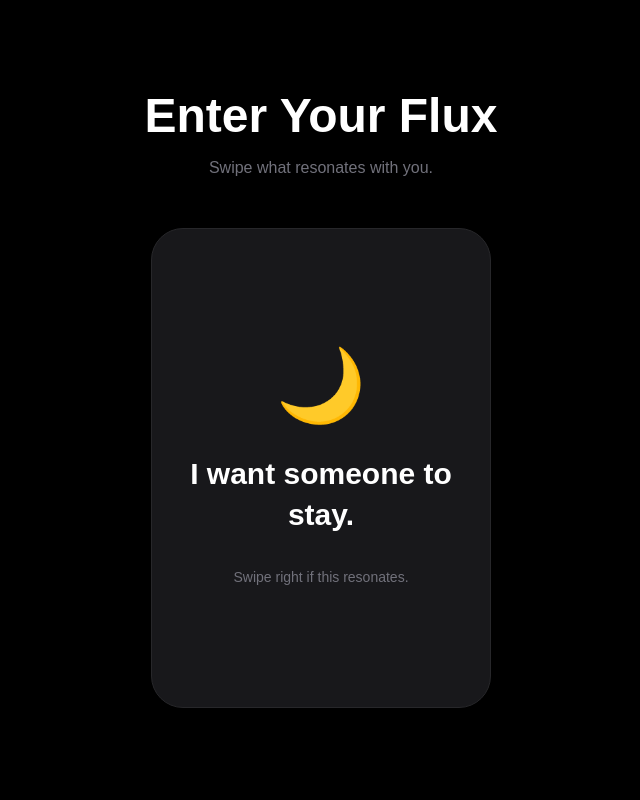
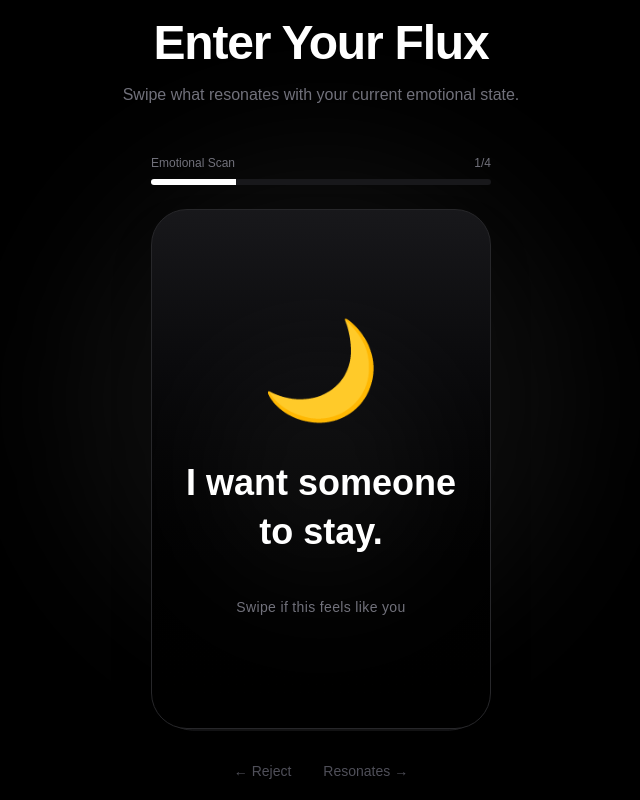
Before and after one commit to nadodo0325-jpg/thisme, a Next.js app: page /flux in a window 1280 px wide. Shown: the whole page, without its empty margins (319-959 px from the left). Built offline with nearby package versions, Linux system fonts and the light colour scheme.

Commit message:
STEP 2真正 App 感的 Swipe UI

```diff
--- a/src/app/flux/page.tsx
+++ b/src/app/flux/page.tsx
@@ -2,18 +2,48 @@ import SwipeDeck from "@/features/swipe/components/SwipeDeck";
 
 export default function FluxPage() {
   return (
-    <main className="min-h-screen bg-black text-white flex flex-col items-center justify-center">
-      <div className="mb-12 text-center">
-        <h1 className="text-5xl font-bold">
+    <main
+      className="
+        min-h-screen
+        bg-black
+        text-white
+        overflow-hidden
+        relative
+        flex
+        flex-col
+        items-center
+        justify-center
+        px-4
+      "
+    >
+      {/* BACKGROUND */}
+
+      <div
+        className="
+          absolute
+          w-[500px]
+          h-[500px]
+          rounded-full
+          bg-white/5
+          blur-3xl
+        "
+      />
+
+      {/* CONTENT */}
+
+      <div className="relative z-10">
+        <div className="text-center mb-12">
+          <h1 className="text-5xl font-bold tracking-tight">
             Enter Your Flux
           </h1>
 
           <p className="text-zinc-500 mt-4">
-          Swipe what resonates with you.
+            Swipe what resonates with your current emotional state.
           </p>
         </div>
 
         <SwipeDeck />
+      </div>
     </main>
   );
 }
--- a/src/features/swipe/components/SwipeCard.tsx
+++ b/src/features/swipe/components/SwipeCard.tsx
@@ -1,6 +1,10 @@
 "use client";
 
-import { motion } from "framer-motion";
+import {
+  motion,
+  useMotionValue,
+  useTransform,
+} from "framer-motion";
 
 import { EmotionCard } from "../types/swipe";
 
@@ -16,12 +20,39 @@ export default function SwipeCard({
   card,
   onSwipe,
 }: Props) {
+  const x = useMotionValue(0);
+
+  const rotate = useTransform(
+    x,
+    [-200, 200],
+    [-18, 18]
+  );
+
+  const rightOpacity = useTransform(
+    x,
+    [0, 120],
+    [0, 1]
+  );
+
+  const leftOpacity = useTransform(
+    x,
+    [-120, 0],
+    [1, 0]
+  );
+
   return (
     <motion.div
       drag="x"
       dragConstraints={{
         left: 0,
         right: 0,
+      }}
+      style={{
+        x,
+        rotate,
+      }}
+      whileTap={{
+        scale: 0.98,
       }}
       onDragEnd={(_, info) => {
         if (info.offset.x > 120) {
@@ -32,37 +63,105 @@ export default function SwipeCard({
           onSwipe("left");
         }
       }}
-      whileTap={{ scale: 0.98 }}
       className="
         absolute
         w-[340px]
-        h-[480px]
-        rounded-[32px]
-        bg-zinc-900
+        h-[520px]
+        rounded-[36px]
+        bg-gradient-to-b
+        from-zinc-900
+        to-black
         border
         border-zinc-800
         shadow-2xl
+        overflow-hidden
         flex
         flex-col
         items-center
         justify-center
+        px-8
         text-center
-        px-8
+        select-none
         cursor-grab
         active:cursor-grabbing
       "
     >
-      <div className="text-7xl mb-8">
+      {/* RIGHT OVERLAY */}
+
+      <motion.div
+        style={{
+          opacity: rightOpacity,
+        }}
+        className="
+          absolute
+          top-8
+          right-8
+          border
+          border-green-400
+          text-green-400
+          px-4
+          py-2
+          rounded-full
+          text-sm
+          font-semibold
+          tracking-widest
+        "
+      >
+        RESONATE
+      </motion.div>
+
+      {/* LEFT OVERLAY */}
+
+      <motion.div
+        style={{
+          opacity: leftOpacity,
+        }}
+        className="
+          absolute
+          top-8
+          left-8
+          border
+          border-red-400
+          text-red-400
+          px-4
+          py-2
+          rounded-full
+          text-sm
+          font-semibold
+          tracking-widest
+        "
+      >
+        REJECT
+      </motion.div>
+
+      {/* BACKGROUND GLOW */}
+
+      <div
+        className="
+          absolute
+          w-[220px]
+          h-[220px]
+          rounded-full
+          bg-white/5
+          blur-3xl
+        "
+      />
+
+      {/* CONTENT */}
+
+      <div className="relative z-10">
+        <div className="text-8xl mb-10">
           {card.emoji}
         </div>
 
-      <h2 className="text-3xl font-semibold leading-snug">
+        <h2 className="text-4xl font-semibold leading-snug">
           {card.text}
         </h2>
 
-      <p className="mt-8 text-zinc-500 text-sm">
-        Swipe right if this resonates.
+        <p className="mt-10 text-zinc-500 text-sm tracking-wide">
+          Swipe if this feels like you
         </p>
+      </div>
     </motion.div>
   );
 }
--- a/src/features/swipe/components/SwipeDeck.tsx
+++ b/src/features/swipe/components/SwipeDeck.tsx
@@ -1,7 +1,9 @@
 "use client";
 
 import { useRouter } from "next/navigation";
-import { useState } from "react";
+import { useMemo, useState } from "react";
+
+import { motion } from "framer-motion";
 
 import { emotionCards } from "../data/emotions";
 
@@ -26,6 +28,17 @@ export default function SwipeDeck() {
   const currentCard =
     emotionCards[index];
 
+  const nextCard =
+    emotionCards[index + 1];
+
+  const progress = useMemo(() => {
+    return (
+      ((index + 1) /
+        emotionCards.length) *
+      100
+    );
+  }, [index]);
+
   function handleSwipe(
     direction: "left" | "right"
   ) {
@@ -48,7 +61,9 @@ export default function SwipeDeck() {
 
       setPersona(persona);
 
+      setTimeout(() => {
         router.push("/flux/result");
+      }, 300);
 
       return;
     }
@@ -59,12 +74,71 @@ export default function SwipeDeck() {
   if (!currentCard) return null;
 
   return (
-    <div className="relative w-[340px] h-[480px]">
+    <div className="flex flex-col items-center">
+      {/* PROGRESS */}
+
+      <div className="w-[340px] mb-6">
+        <div className="flex justify-between text-xs text-zinc-500 mb-2">
+          <span>
+            Emotional Scan
+          </span>
+
+          <span>
+            {index + 1}/
+            {emotionCards.length}
+          </span>
+        </div>
+
+        <div className="h-[6px] bg-zinc-900 rounded-full overflow-hidden">
+          <motion.div
+            animate={{
+              width: `${progress}%`,
+            }}
+            className="h-full bg-white"
+          />
+        </div>
+      </div>
+
+      {/* CARD STACK */}
+
+      <div className="relative w-[340px] h-[520px]">
+        {/* NEXT CARD */}
+
+        {nextCard && (
+          <div
+            className="
+              absolute
+              inset-0
+              scale-[0.96]
+              translate-y-3
+              rounded-[36px]
+              bg-zinc-900/60
+              border
+              border-zinc-800
+            "
+          />
+        )}
+
+        {/* CURRENT CARD */}
+
         <SwipeCard
           key={currentCard.id}
           card={currentCard}
           onSwipe={handleSwipe}
         />
       </div>
+
+      {/* HINTS */}
+
+      <div className="mt-8 flex gap-8 text-sm text-zinc-600">
+        <span>
+          ← Reject
+        </span>
+
+        <span>
+          Resonates →
+        </span>
+      </div>
+    </div>
   );
 }
```
Lines whose indentation alone changed are shown as unchanged.
